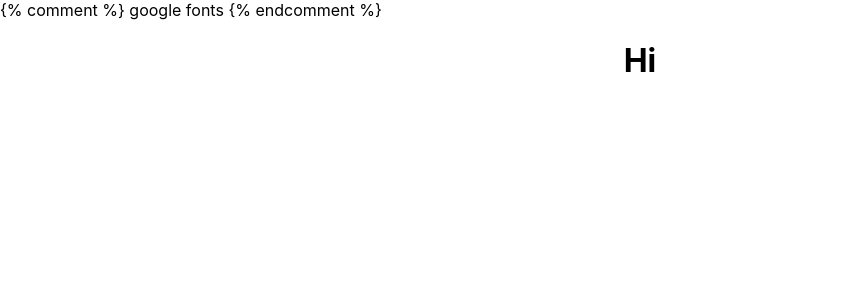
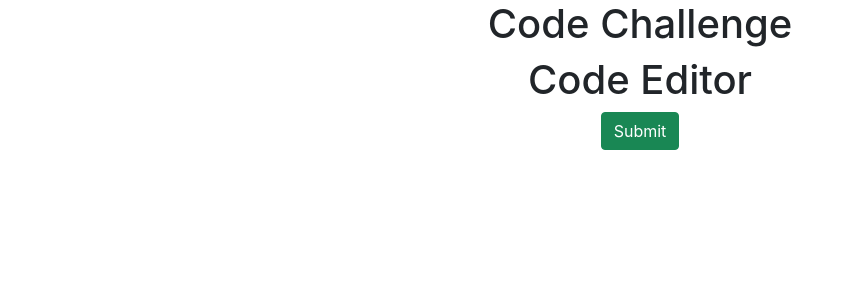
Before and after one commit to devboltio/students, a React (Create React App) app in the folder components/code-judge/: page / in a window 1280 px wide. Shown: the top 300 px of the page, without its empty margins (0-853 px from the left). Built offline with nearby package versions, Linux system fonts and the light colour scheme.

Commit message:
tsx to challDescription

```diff
--- a/components/code-judge/package.json
+++ b/components/code-judge/package.json
@@ -12,6 +12,8 @@
     "@types/react-dom": "^17.0.9",
     "@types/styled-components": "^5.1.19",
     "react": "^17.0.2",
+    "react-bootstrap": "^2.1.0",
+    "react-codemirror2": "^7.2.1",
     "react-dom": "^17.0.2",
     "react-scripts": "5.0.0",
     "styled-components": "^5.3.3",
--- a/components/code-judge/public/index.html
+++ b/components/code-judge/public/index.html
@@ -10,8 +10,14 @@
       content="Web site created using create-react-app"
     />
     <link rel="apple-touch-icon" href="%PUBLIC_URL%/logo192.png" />
-
-    {% comment %} google fonts {% endcomment %}
+    <!-- Bootstrap styling-->
+    <link
+      rel="stylesheet"
+      href="https://cdn.jsdelivr.net/npm/bootstrap@5.1.3/dist/css/bootstrap.min.css"
+      integrity="sha384-1BmE4kWBq78iYhFldvKuhfTAU6auU8tT94WrHftjDbrCEXSU1oBoqyl2QvZ6jIW3"
+      crossorigin="anonymous"
+    />
+    <!--google fonts -->
     <link rel="preconnect" href="https://fonts.googleapis.com" />
     <link rel="preconnect" href="https://fonts.gstatic.com" crossorigin />
     <link
--- a/components/code-judge/src/App.tsx
+++ b/components/code-judge/src/App.tsx
@@ -1,10 +1,14 @@
 import React from 'react';
 import './App.css';
+import CodeEditor from './components/CodeEditor';
+import Submit from './components/Submit';
 
 function App() {
   return (
     <div className="App">
-      <h1>Hi</h1>
+      <h1>Code Challenge</h1>
+      <CodeEditor />
+      <Submit />
     </div>
   );
 }
--- a/components/code-judge/src/components/CodeEditor.tsx
+++ b/components/code-judge/src/components/CodeEditor.tsx
@@ -1,7 +1,25 @@
 import React from 'react';
 import ReactDOM from 'react-dom';
+import { Controlled as CodeMirror } from 'react-codemirror2';
 
-const CodeEditor = () => <div>Code Editor</div>;
+const CodeEditor = () => {
+  return (
+    <div>
+      <h1>Code Editor</h1>
+
+      {/* <CodeMirror
+        value={js}
+        options={{
+          mode: 'javascript',
+          ...codeMirrorOptions,
+        }}
+        onBeforeChange={(editor, data, js) => {
+          this.setState({ js });
+        }}
+      /> */}
+    </div>
+  );
+};
 
 export default CodeEditor;
 
--- a/components/code-judge/src/components/Submit.tsx
+++ b/components/code-judge/src/components/Submit.tsx
@@ -1,6 +1,14 @@
 import React from 'react';
-import ReactDOM from 'react-dom';
+import { Button } from 'react-bootstrap';
 
-const Submit = () => <div>Submit</div>;
+const Submit = () => {
+  const submit = (e: React.MouseEvent<HTMLButtonElement>) => {}; //should trigger a loading component, spinner maybe
+
+  return (
+    <Button variant="success" type="submit" onClick={submit}>
+      Submit
+    </Button>
+  );
+};
 
 export default Submit;
```
Also changed, not shown: components/code-judge/src/components/ChallDescription.tsx (+21 -1 lines), components/code-judge/src/components/Feedback.tsx (+8 -1 lines), 2 other files (tests, documents, lock files or other folders).
